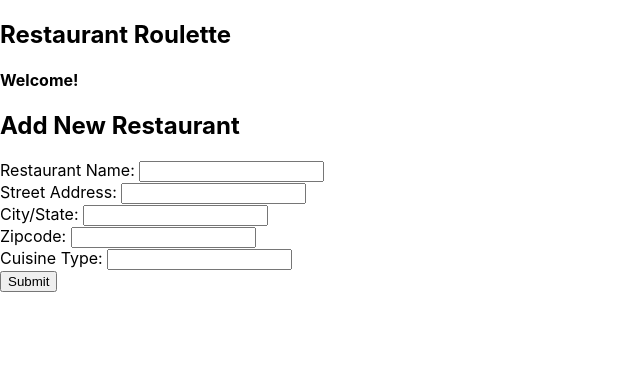
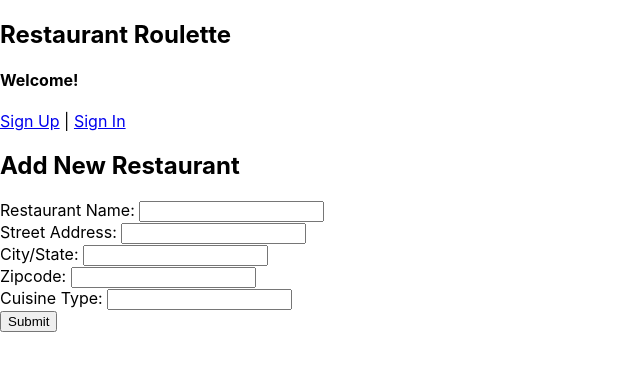
Before and after one commit to StevenWBull/restaurant-roulette-client, a React (Create React App) app: page /addrestaurant in a window 1280 px wide. Shown: the top 370 px of the page, without its empty margins (0-640 px from the left). Built offline with nearby package versions, Linux system fonts and the light colour scheme.

Commit message:
complete initial header component

```diff
--- a/src/components/Header/Header.js
+++ b/src/components/Header/Header.js
@@ -1,15 +1,33 @@
-import React from 'react';
+import React, { useState } from 'react';
+import { Link } from 'react-router-dom';
 
 export default function Header() {
+  const [ clicked, setClicked ] = useState(false);
+
+  const handleClick = () => {
+    setClicked(!clicked);
+  }
 
   return (
     <>
       <div>
         <h2>Restaurant Roulette</h2>
       </div>
+      { !clicked &&
       <div>
         <h4>Welcome!</h4>
-      </div>
+        <div>
+          <Link to='/register'><span onClick={handleClick}>Sign Up</span></Link>
+          <span> | </span>
+          <Link to='/login'><span onClick={handleClick}>Sign In</span></Link>
+        </div>
+      </div>}
+      { clicked &&
+      <div>
+        <Link to='/'>
+          <span onClick={handleClick}>Logout</span>
+        </Link>
+      </div>}
     </>
   );
 }
```
